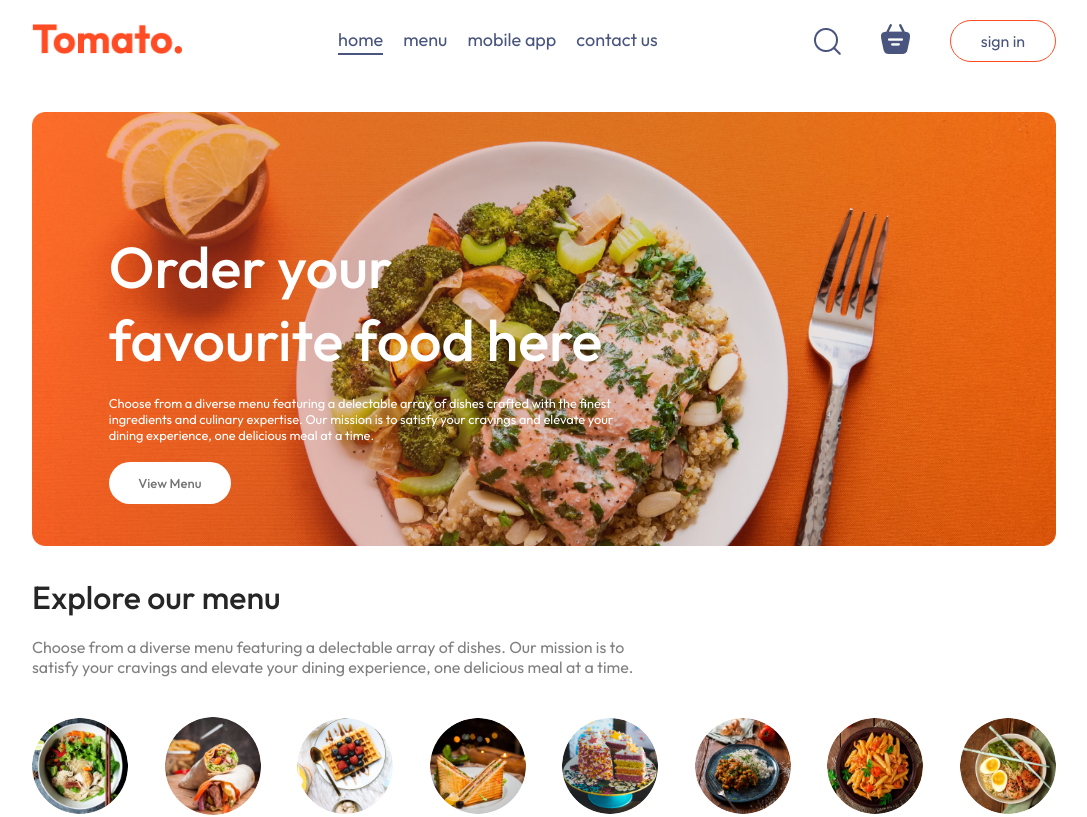
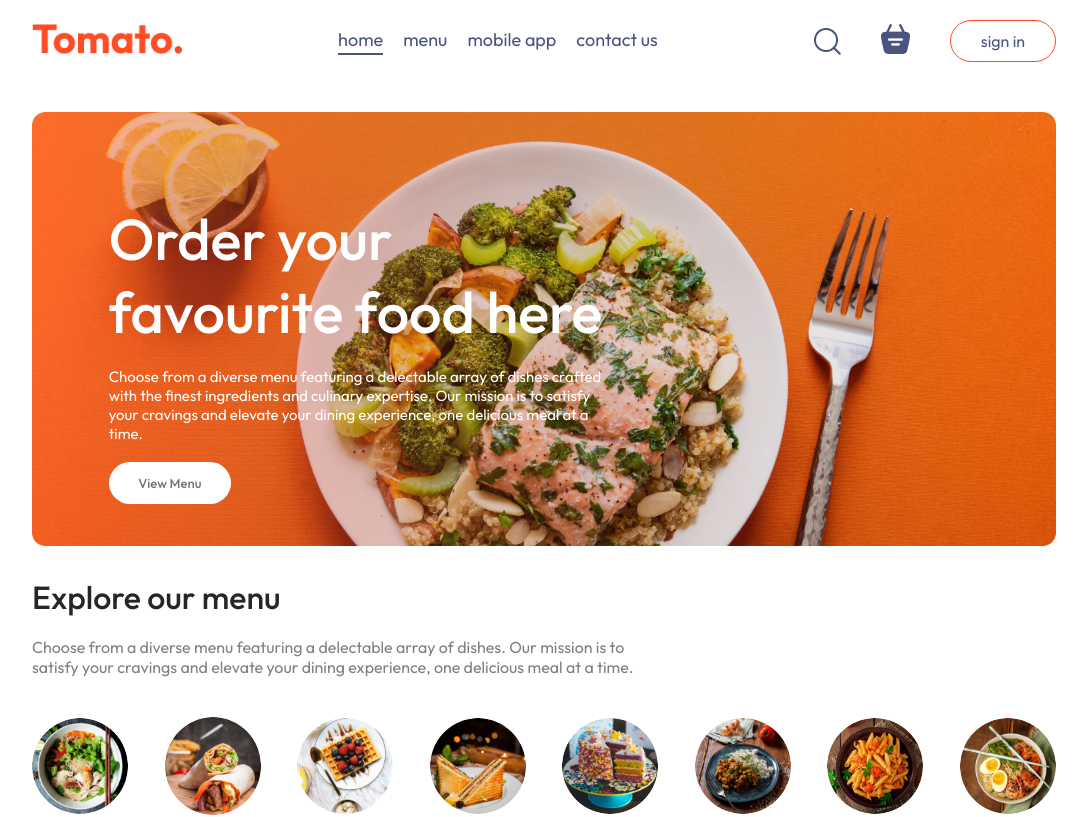
Before and after one commit to RudraPratap-CodeRunner/tomato, a React (Vite) app in the folder frontend/: page / in a window 1280 px wide. Shown: the top 817 px of the page, without its empty margins (96-1183 px from the left). Built offline with nearby package versions, Linux system fonts and the light colour scheme; no server answers.

Commit message:
header  font size changed

```diff
--- a/frontend/src/components/Header/Header.css
+++ b/frontend/src/components/Header/Header.css
@@ -23,7 +23,7 @@
 }
 .header-contents p{
     color: white;
-    font-size: 1vw;
+    font-size: 15px;
 }
 .header-contents button{
     border: none;
```
